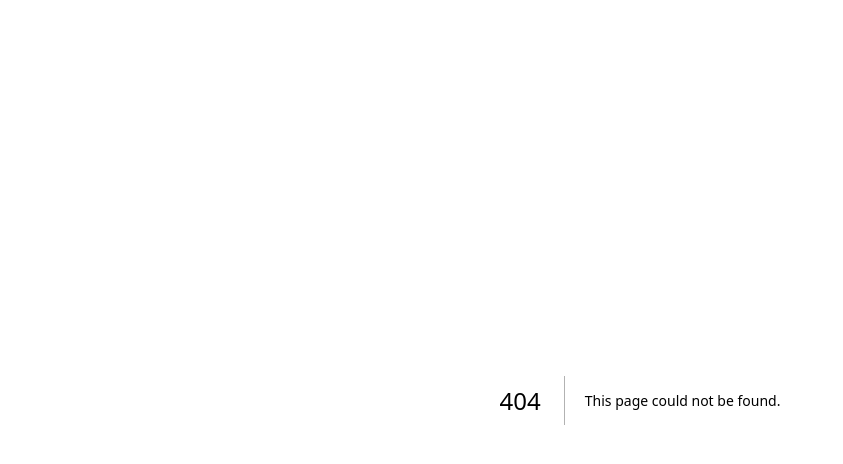
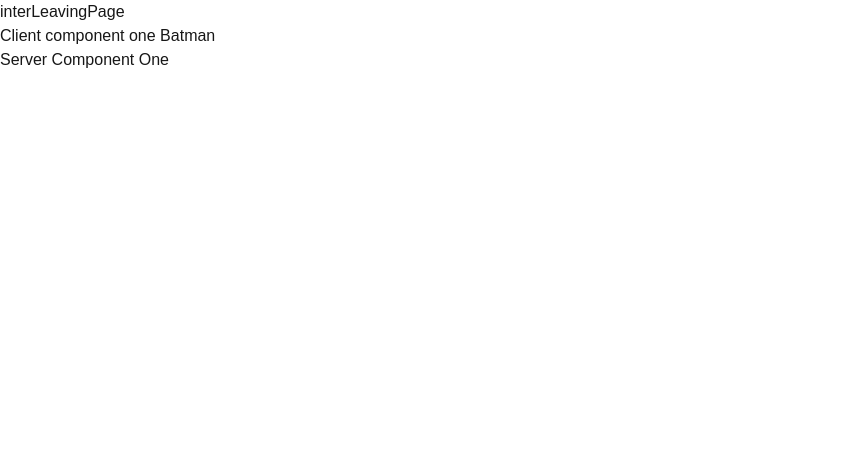
Before and after one commit to shyamexe/next-js-rendering, a Next.js app: page /interleaving in a window 1280 px wide. Before the commit this address had no page. Shown: the top 464 px of the page, without its empty margins (0-843 px from the left). Built offline with nearby package versions, Linux system fonts and the light colour scheme.

Commit message:
Interleaving Server and Client Components

```diff
--- /dev/null
+++ b/src/app/interleaving/page.tsx
@@ -0,0 +1,13 @@
+import { ClientComponentOne } from "@/components/client-component-one";
+import ServerComponentOne from "@/components/server-component-one";
+
+
+export default function InterleavingPage() {
+    return (
+    <>
+        <h1>interLeavingPage</h1>
+      <ClientComponentOne>
+        <ServerComponentOne/>
+      </ClientComponentOne>
+        </>);
+}
--- /dev/null
+++ b/src/components/client-component-one.tsx
@@ -0,0 +1,10 @@
+"use client";
+import { useState } from "react";
+
+export const ClientComponentOne = ({children}:{
+    children: React.ReactNode
+}) => {
+    const [name] = useState("Batman");
+    return (<> <h1> Client component one {name}</h1>
+    {children}
+    </>)};
--- /dev/null
+++ b/src/components/client-component-two.tsx
@@ -0,0 +1,7 @@
+"use client";
+import { useState } from "react";
+
+export const ClientComponentTwo= () =>{
+    const [name ]= useState("Batman");
+    return <h1> Client component two {name}</h1>
+}
--- a/src/components/nav-search.tsx
+++ b/src/components/nav-search.tsx
@@ -2,7 +2,7 @@
 import { useState } from "react";
 
 export const NavSearch=()=>{
-    const [search, setSearch]=useState("");
-    console.log('NavSearch rendered');
-    return <div>Nav search input</div>
+    const [search,]=useState("");
+    console.log('NavSearch rendered ${search}');
+    return <div>Nav search input {search}</div>
 }
--- /dev/null
+++ b/src/components/server-component-one.tsx
@@ -0,0 +1,12 @@
+
+import fs from 'fs';
+
+export default function ServerComponentOne(){
+    fs.readFileSync("src/components/server-component-one.tsx","utf-8");
+
+    return (
+    <>
+    <h1>Server Component One</h1>
+    </>
+);
+}
--- /dev/null
+++ b/src/components/server-component-two.tsx
@@ -0,0 +1,7 @@
+import fs from "fs";
+
+export default function ServerComponentTwo(){
+    fs.readFileSync("src/components/server-component-two.tsx","utf-8");
+
+    return <h1>Server Component Two</h1>;
+}
```
Also changed, not shown: 1 other file (tests, documents, lock files or other folders).
